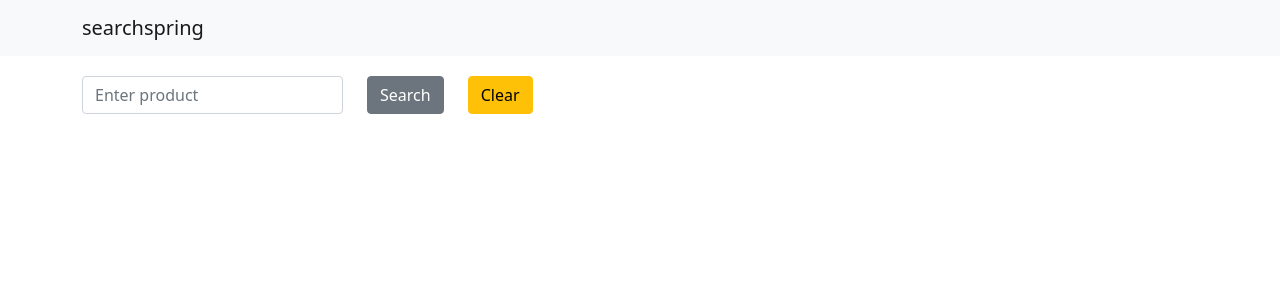
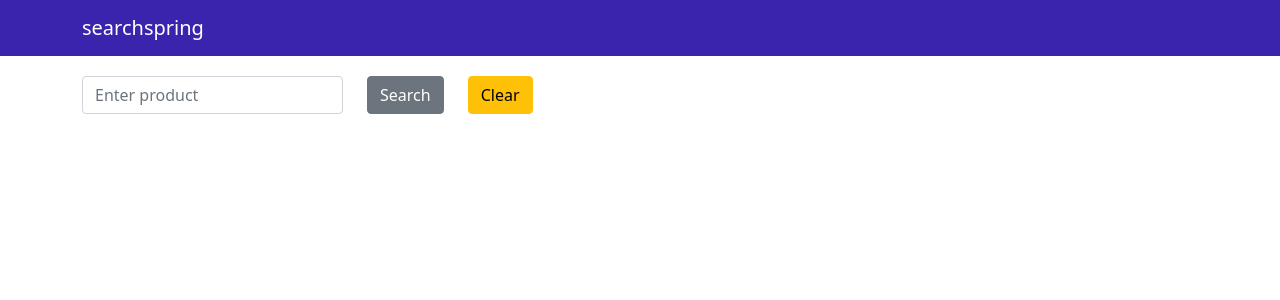
Before and after one commit to amafjarkasi/searchspringassignment, a React (Create React App) app: page / in a window 1280 px wide. Shown: the top 300 px of the page. Built offline with nearby package versions, Linux system fonts and the light colour scheme.

Commit message:
new updates

```diff
--- a/public/index.html
+++ b/public/index.html
@@ -24,7 +24,7 @@
       work correctly both with client-side routing and a non-root public URL.
       Learn how to configure a non-root public URL by running `npm run build`.
     -->
-    <title>SearchSpring Assignement</title>
+    <title>SearchSpring Assignment</title>
   </head>
   <body>
     <noscript>You need to enable JavaScript to run this app.</noscript>
--- a/src/Topbar.js
+++ b/src/Topbar.js
@@ -6,9 +6,9 @@
 function Topbar() {
     return (
         <div>
-             <Navbar bg="light" variant="light">
+             <Navbar style={{backgroundColor: '#3a23ad'}} variant="dark">
     <Container>
-    <Navbar.Brand href="#home">searchspring</Navbar.Brand>
+    <Navbar.Brand href="/">searchspring</Navbar.Brand>
     {/* <Nav className="me-auto">
       <Nav.Link href="#home">Home</Nav.Link>
     </Nav> */}
```
